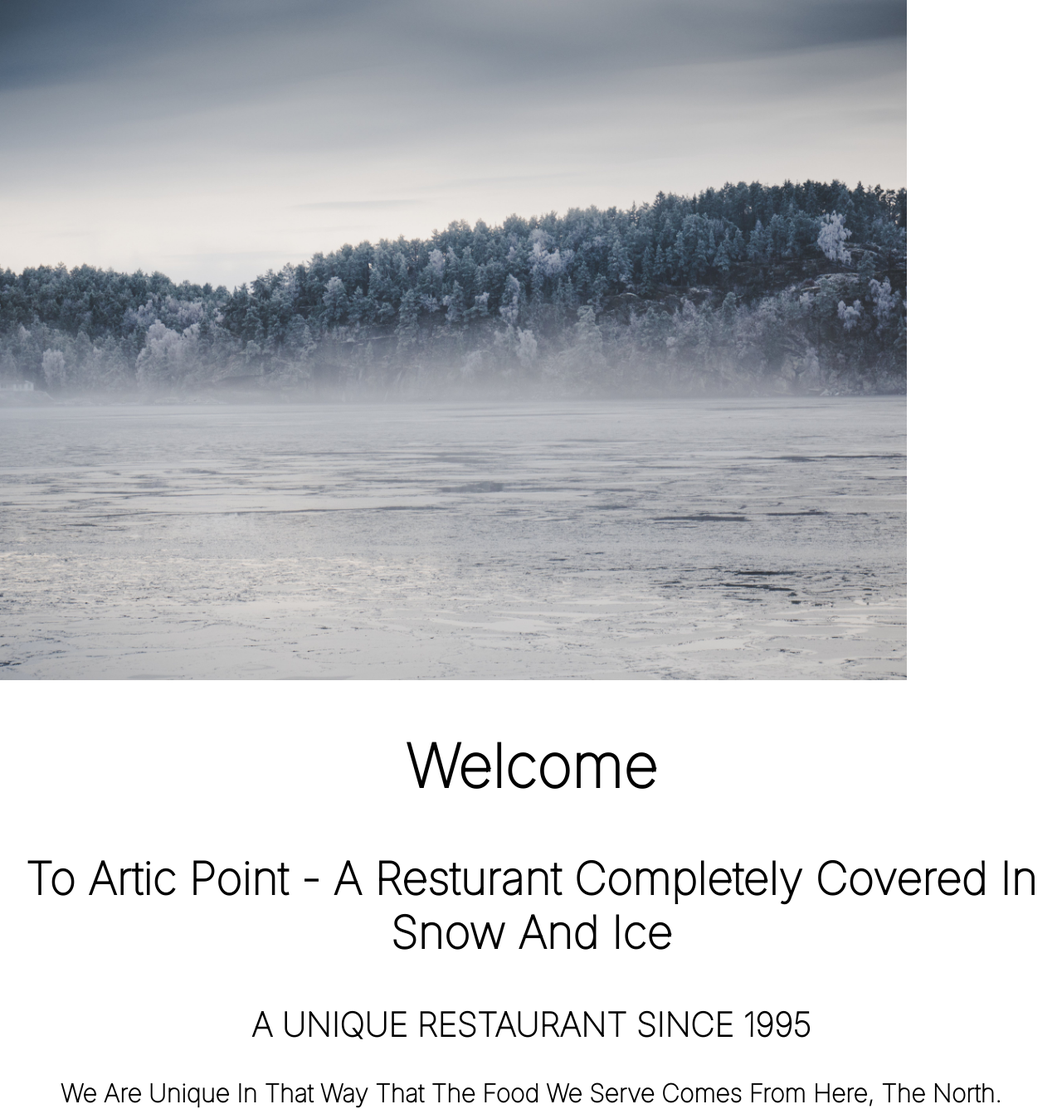
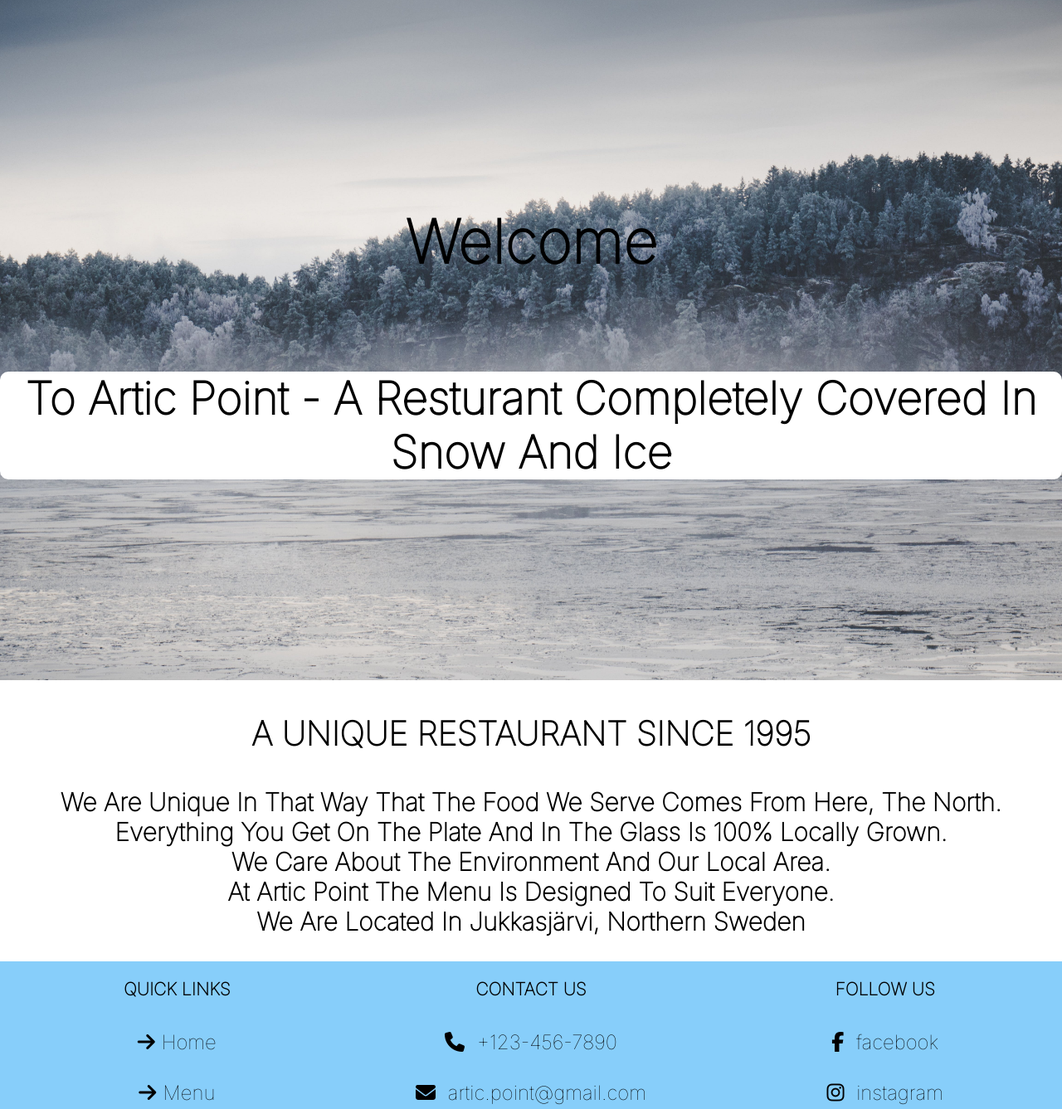
Before and after one commit to matgus217/Artic-Point, a Django app: page / in a window 1280 px wide. Shown: the part 160-1497 px from the top of the page at 83% size. Run offline with Django 3.2, Linux system fonts and the light colour scheme; some libraries are stand-ins or nearby versions; some web fonts are replaced.

Commit message:
Add image

```diff
--- a/pages/templates/pages/index.html
+++ b/pages/templates/pages/index.html
@@ -45,9 +45,7 @@
     <!--Section-->
 
     <section class="section-intro">
-       <img class="intro-img" src="{% static 'snow.jpg' %}">
-
-       <h2>Welcome</h2>
+        <h2>Welcome</h2>
         <p>To Artic Point - A Resturant Completely Covered In Snow And Ice</p>
     </section>
 
--- a/static/css/style.css
+++ b/static/css/style.css
@@ -30,19 +30,14 @@ body {
     text-align: center;
 }
 
-.intro-img {
+.section-intro {
     height: 820px;
     background-size: cover;
     display: flex;
     flex-direction: column;
     justify-content: center;
     align-items: center;
-}
-
-.section-intro {
-    flex-direction: column;
-    justify-content: center;
-    align-items: center;
+    background: url("/static/snow.jpg") no-repeat center center/cover;
 }
 
 .section-intro h2 {
```
